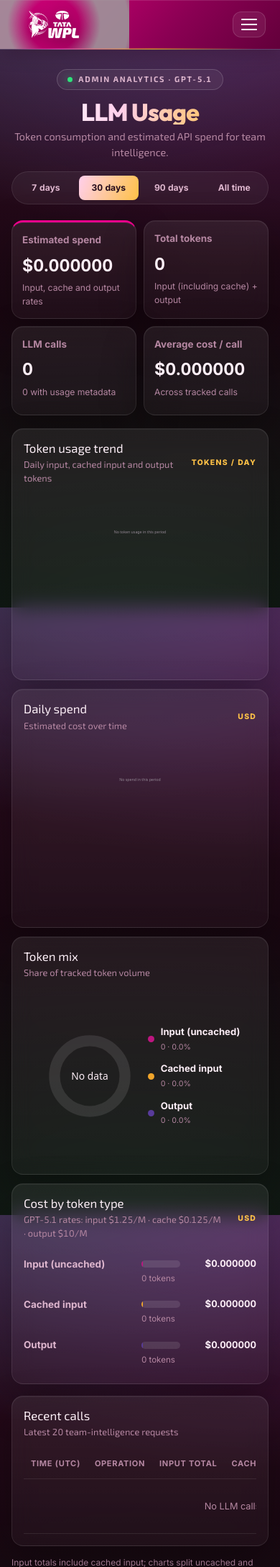
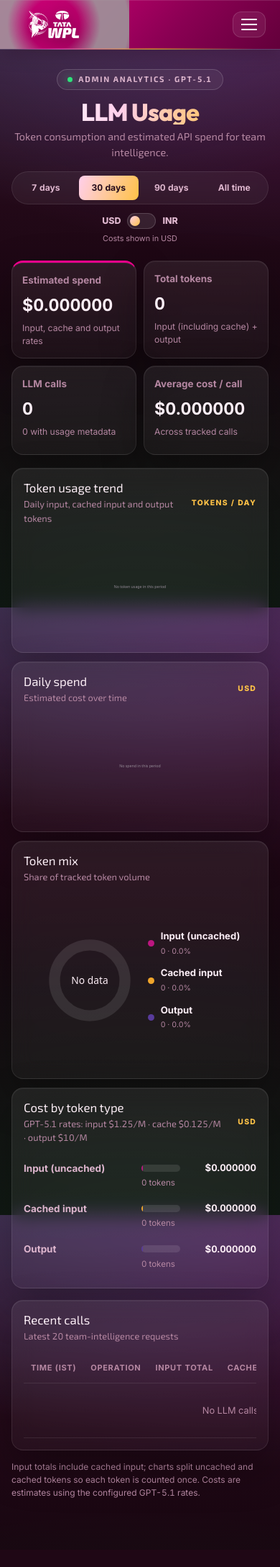
Before and after one commit to rakshith2000/TATA-WPL-2027, a Flask app: page /admin/llm-usage in a window 390 px wide. Shown: the top 2177 px of the page at 72% size. After the commit the page ends 2081 px from the top, so only its background shows below. Run offline with Flask 3, Linux system fonts and the light colour scheme; a user stored in the database is signed in; some libraries are stand-ins or nearby versions; grey boxes are pictures that could not be loaded.

Commit message:
Add currency conversion feature and update LLM usage dashboard
- Implemented USD to INR exchange rate fetching and conversion in the LLM usage dashboard.
- Added currency toggle for displaying costs in USD or INR.
- Enhanced chart interactions and tooltips for better user experience.
- Updated styles for improved layout and responsiveness.

```diff
--- a/WPL/routes/admin.py
+++ b/WPL/routes/admin.py
@@ -6,9 +6,11 @@ both re-stamp the standings rank and kick off a qualification refresh in the
 background once the table has moved.
 """
 import threading
-from flask import render_template, request, redirect, url_for, flash
+import requests
+from flask import current_app, render_template, request, redirect, url_for, flash, jsonify
 from flask_login import login_required
 from sqlalchemy.sql import text
+from forex_python.converter import RatesNotAvailableError
 
 from .. import db
 from ..main import main
@@ -19,7 +21,7 @@ from ..services.standings import update_rank_for_fixture, delete_rank_for_fixtur
 from ..services.results import (upMatchNormal, upMatchSuperOver, upMatchTied, upMatchAbandoned,
                                 upMatchDLS, delMatchNormal, delMatchSuperOver, delMatchTied,
                                 delMatchAbandoned, delMatchDLS)
-from ..services.llm_usage import dashboard_data
+from ..services.llm_usage import dashboard_data, usd_inr_rate
 
 # Everything an admin may name: the twenty league matches by number, and the two
 # playoff ties by the label they are stored under. Read off config rather than
@@ -285,3 +287,14 @@ def llm_usage():
     if period not in ('7d', '30d', '90d', 'all'):
         period = '30d'
     return render_template('llm_usage.html', usage=dashboard_data(period))
+
+
+@main.route('/admin/llm-usage/exchange-rate')
+@login_required
+def llm_usage_exchange_rate():
+    try:
+        rate = usd_inr_rate()
+    except (RatesNotAvailableError, requests.RequestException, ValueError):
+        current_app.logger.exception("Failed to fetch the USD/INR exchange rate.")
+        return jsonify({"error": "The current USD/INR exchange rate is unavailable."}), 502
+    return jsonify({"base": "USD", "quote": "INR", "rate": str(rate)})
--- a/WPL/static/css/llm-usage.css
+++ b/WPL/static/css/llm-usage.css
@@ -81,8 +81,47 @@
 .llm-panel__heading h2 { margin: 0 0 4px; font-size: 1.05rem; }
 .llm-panel__heading p { margin: 0; color: #837987; font-size: .8rem; }
 .llm-panel__unit { white-space: nowrap; font-size: .65rem; }
-.llm-chart { width: 100%; min-height: 240px; overflow: hidden; }
-.llm-chart svg { display: block; width: 100%; height: auto; overflow: visible; }
+.llm-chart {
+  position: relative;
+  width: 100%;
+  min-height: 0;
+  aspect-ratio: 20 / 9;
+  overflow: visible;
+  touch-action: pan-y;
+}
+.llm-chart svg { display: block; width: 100%; height: 100%; overflow: visible; }
+.llm-chart .llm-chart-hit-area { fill: transparent; pointer-events: all; }
+.llm-chart .llm-crosshair {
+  stroke: #ffc247;
+  stroke-width: 1.5;
+  stroke-dasharray: 4 4;
+  visibility: hidden;
+  pointer-events: none;
+}
+.llm-chart-tooltip {
+  position: absolute;
+  z-index: 3;
+  top: 8px;
+  display: grid;
+  gap: 5px;
+  min-width: 155px;
+  max-width: min(230px, calc(100% - 8px));
+  padding: 9px 11px;
+  border: 1px solid rgba(255, 255, 255, .18);
+  border-radius: 9px;
+  color: #fceef6;
+  background: rgba(25, 8, 19, .94);
+  box-shadow: 0 8px 22px rgba(0, 0, 0, .35);
+  font-size: .72rem;
+  line-height: 1.35;
+  pointer-events: none;
+  -webkit-backdrop-filter: blur(10px);
+  backdrop-filter: blur(10px);
+}
+.llm-chart-tooltip[hidden] { display: none; }
+.llm-chart-tooltip > strong { color: #ffc247; font-size: .76rem; }
+.llm-chart-tooltip > span { display: flex; align-items: center; gap: 6px; white-space: nowrap; }
+.llm-chart-tooltip i { width: 7px; height: 7px; flex: none; border-radius: 50%; }
 .llm-chart text, .llm-donut text { fill: #8a7f8e; font: 11px system-ui, sans-serif; }
 .llm-chart .llm-axis { stroke: #eee8ef; stroke-width: 1; }
 .llm-chart .llm-line { fill: none; stroke: #bd1680; stroke-width: 3; stroke-linejoin: round; stroke-linecap: round; }
@@ -139,6 +178,7 @@
   .llm-periods a { flex: 1; padding: 8px 4px; font-size: .76rem; text-align: center; }
   .llm-donut-wrap { gap: 12px; }
   .llm-donut svg { width: 138px; height: 138px; }
+  .llm-chart-tooltip { top: 5px; padding: 7px 9px; font-size: .68rem; }
 }
 
 /* Match the dark, glassy WPL pages (fixtures and points table). */
@@ -278,3 +318,84 @@ body {
 @media (max-width: 620px) {
   .llm-page { padding: 24px 0 30px; }
 }
+
+.llm-header__controls {
+  display: flex;
+  flex-wrap: wrap;
+  justify-content: center;
+  align-items: center;
+  gap: 12px;
+}
+
+.llm-currency-control {
+  display: grid;
+  justify-items: center;
+  gap: 5px;
+  min-width: 155px;
+}
+
+.llm-currency-control small {
+  min-height: 1em;
+  color: var(--llm-ink-3);
+  font-size: .68rem;
+}
+
+.llm-currency-toggle {
+  position: relative;
+  display: inline-flex;
+  align-items: center;
+  gap: 9px;
+  margin: 0;
+  color: var(--llm-ink-2);
+  font-size: .78rem;
+  font-weight: 800;
+  cursor: pointer;
+}
+
+.llm-currency-toggle input {
+  position: absolute;
+  width: 1px;
+  height: 1px;
+  overflow: hidden;
+  clip: rect(0, 0, 0, 0);
+  white-space: nowrap;
+}
+
+.llm-currency-toggle__track {
+  display: inline-flex;
+  align-items: center;
+  width: 40px;
+  height: 22px;
+  padding: 3px;
+  border: 1px solid var(--llm-line-2);
+  border-radius: 99px;
+  background: rgba(255, 255, 255, .09);
+  transition: background .2s ease, border-color .2s ease;
+}
+
+.llm-currency-toggle__track > span {
+  width: 14px;
+  height: 14px;
+  border-radius: 50%;
+  background: linear-gradient(135deg, #ffcfec, #ffc247);
+  transition: transform .2s ease;
+}
+
+.llm-currency-toggle input:checked + .llm-currency-toggle__track {
+  border-color: rgba(255, 194, 71, .55);
+  background: rgba(236, 0, 140, .3);
+}
+
+.llm-currency-toggle input:checked + .llm-currency-toggle__track > span {
+  transform: translateX(18px);
+}
+
+.llm-currency-toggle input:focus-visible + .llm-currency-toggle__track {
+  outline: 2px solid #ffc247;
+  outline-offset: 3px;
+}
+
+.llm-currency-toggle input:disabled + .llm-currency-toggle__track {
+  opacity: .55;
+  cursor: progress;
+}
--- a/WPL/static/js/llm-usage.js
+++ b/WPL/static/js/llm-usage.js
@@ -6,26 +6,116 @@
 
   var colors = { input: "#bd1680", cached: "#f0a52b", output: "#583b9b" };
   var labels = { input: "Input (uncached)", cached: "Cached input", output: "Output" };
+  var chartX = { start: 74, end: 786, top: 50, bottom: 292 };
+  var chartWidth = chartX.end - chartX.start;
+  var chartHeight = chartX.bottom - chartX.top;
   var number = new Intl.NumberFormat();
+  var currency = "USD";
+  var usdInrRate = null;
   var money = function (value) {
-    return "$" + Number(value || 0).toFixed(6);
+    var amount = Number(value || 0);
+    if (currency === "INR" && usdInrRate) {
+      return new Intl.NumberFormat("en-IN", {
+        style: "currency",
+        currency: "INR",
+        minimumFractionDigits: 2,
+        maximumFractionDigits: 6
+      }).format(amount * usdInrRate);
+    }
+    return "$" + amount.toFixed(6);
   };
   var shortDate = function (value) {
     var date = new Date(value + "T00:00:00Z");
     return date.toLocaleDateString(undefined, { month: "short", day: "numeric", timeZone: "UTC" });
   };
-  var svgStart = '<svg viewBox="0 0 800 260" role="presentation" xmlns="http://www.w3.org/2000/svg">';
+  var svgStart = '<svg viewBox="0 0 800 360" role="presentation" xmlns="http://www.w3.org/2000/svg">';
   var chartEnd = "</svg>";
 
   function chartGrid(maxValue, format) {
     var grid = "";
     for (var i = 0; i <= 4; i++) {
-      var y = 206 - i * 44;
+      var y = chartX.bottom - i * chartHeight / 4;
       var value = maxValue * i / 4;
-      grid += '<line class="llm-axis" x1="58" y1="' + y + '" x2="786" y2="' + y + '"></line>';
-      grid += '<text x="50" y="' + (y + 4) + '" text-anchor="end">' + format(value) + "</text>";
+      grid += '<line class="llm-axis" x1="' + chartX.start + '" y1="' + y + '" x2="' + chartX.end + '" y2="' + y + '"></line>';
+      grid += '<text x="66" y="' + (y + 4) + '" text-anchor="end">' + format(value) + "</text>";
     }
     return grid;
+  }
+
+  function attachChartInteraction(target, points, xForIndex, getRows) {
+    var svg = target.querySelector("svg");
+    if (!svg || !points.length) return;
+
+    svg.insertAdjacentHTML("beforeend",
+      '<rect class="llm-chart-hit-area" x="' + chartX.start + '" y="' + chartX.top +
+      '" width="' + chartWidth + '" height="' + (chartX.bottom - chartX.top + 28) +
+      '"></rect><line class="llm-crosshair" x1="0" y1="' + chartX.top +
+      '" x2="0" y2="' + chartX.bottom + '"></line>'
+    );
+    var crosshair = svg.querySelector(".llm-crosshair");
+    var tooltip = document.createElement("div");
+    tooltip.className = "llm-chart-tooltip";
+    tooltip.hidden = true;
+    tooltip.setAttribute("role", "status");
+    tooltip.setAttribute("aria-live", "polite");
+    target.appendChild(tooltip);
+    var lastPointerType = "mouse";
+
+    function showValue(clientX, pointerType) {
+      lastPointerType = pointerType || "mouse";
+      var bounds = svg.getBoundingClientRect();
+      if (!bounds.width) return;
+      var viewX = (clientX - bounds.left) / bounds.width * 800;
+      var index = 0;
+      var minDistance = Infinity;
+      points.forEach(function (point, candidate) {
+        var distance = Math.abs(xForIndex(candidate) - viewX);
+        if (distance < minDistance) {
+          minDistance = distance;
+          index = candidate;
+        }
+      });
+
+      var x = xForIndex(index);
+      crosshair.setAttribute("x1", x);
+      crosshair.setAttribute("x2", x);
+      crosshair.style.visibility = "visible";
+
+      tooltip.replaceChildren();
+      var date = document.createElement("strong");
+      date.textContent = shortDate(points[index].date);
+      tooltip.appendChild(date);
+      getRows(points[index]).forEach(function (row) {
+        var line = document.createElement("span");
+        if (row.color) {
+          var dot = document.createElement("i");
+          dot.style.backgroundColor = row.color;
+          line.appendChild(dot);
+        }
+        var label = document.createElement("span");
+        label.textContent = row.label + ": " + row.value;
+        line.appendChild(label);
+        tooltip.appendChild(line);
+      });
+
+      var localX = x / 800 * bounds.width;
+      var tooltipWidth = tooltip.offsetWidth || 180;
+      var left = Math.max(4, Math.min(bounds.width - tooltipWidth - 4, localX - tooltipWidth / 2));
+      tooltip.style.left = left + "px";
+      tooltip.hidden = false;
+    }
+
+    svg.addEventListener("pointermove", function (event) {
+      showValue(event.clientX, event.pointerType);
+    });
+    svg.addEventListener("pointerdown", function (event) {
+      showValue(event.clientX, event.pointerType);
+    });
+    svg.addEventListener("pointerleave", function () {
+      if (lastPointerType === "touch") return;
+      crosshair.style.visibility = "hidden";
+      tooltip.hidden = true;
+    });
   }
 
   function renderTokenTrend() {
@@ -33,18 +123,18 @@
     var points = data.daily;
     var maxValue = Math.max.apply(null, points.map(function (p) { return p.total; }).concat([0]));
     if (!points.length || maxValue === 0) {
-      target.innerHTML = svgStart + '<text class="llm-empty-chart" x="400" y="130" text-anchor="middle">No token usage in this period</text>' + chartEnd;
+      target.innerHTML = svgStart + '<text class="llm-empty-chart" x="400" y="180" text-anchor="middle">No token usage in this period</text>' + chartEnd;
       return;
     }
     maxValue = Math.ceil(maxValue / 4) * 4 || 4;
-    var step = 728 / points.length;
+    var step = chartWidth / points.length;
     var width = Math.min(20, step * 0.58);
     var svg = svgStart + chartGrid(maxValue, function (n) { return number.format(Math.round(n)); });
     points.forEach(function (point, index) {
-      var x = 58 + index * step + (step - width) / 2;
-      var y = 206;
+      var x = chartX.start + index * step + (step - width) / 2;
+      var y = chartX.bottom;
       [["input", colors.input], ["cached", colors.cached], ["output", colors.output]].forEach(function (item) {
-        var height = point[item[0]] / maxValue * 176;
+        var height = point[item[0]] / maxValue * chartHeight;
         if (height > 0) {
           y -= height;
           svg += '<rect x="' + x.toFixed(2) + '" y="' + y.toFixed(2) + '" width="' + width.toFixed(2) + '" height="' + height.toFixed(2) + '" rx="2" fill="' + item[1] + '"><title>' +
@@ -52,10 +142,23 @@
         }
       });
       if (index % Math.max(1, Math.ceil(points.length / 7)) === 0 || index === points.length - 1) {
-        svg += '<text x="' + (x + width / 2).toFixed(2) + '" y="230" text-anchor="middle">' + shortDate(point.date) + "</text>";
+        svg += '<text x="' + (x + width / 2).toFixed(2) + '" y="326" text-anchor="middle">' + shortDate(point.date) + "</text>";
       }
     });
     target.innerHTML = svg + chartEnd;
+    attachChartInteraction(
+      target,
+      points,
+      function (index) { return chartX.start + (index + 0.5) * step; },
+      function (point) {
+        return [
+          { label: labels.input, value: number.format(point.input), color: colors.input },
+          { label: labels.cached, value: number.format(point.cached), color: colors.cached },
+          { label: labels.output, value: number.format(point.output), color: colors.output },
+          { label: "Total", value: number.format(point.total) }
+        ];
+      }
+    );
   }
 
   function renderCostTrend() {
@@ -64,27 +167,40 @@
     var values = points.map(function (p) { return p.input_cost + p.cache_cost + p.output_cost; });
     var maxValue = Math.max.apply(null, values.concat([0]));
     if (!points.length || maxValue === 0) {
-      target.innerHTML = svgStart + '<text class="llm-empty-chart" x="400" y="130" text-anchor="middle">No spend in this period</text>' + chartEnd;
+      target.innerHTML = svgStart + '<text class="llm-empty-chart" x="400" y="180" text-anchor="middle">No spend in this period</text>' + chartEnd;
       return;
     }
     var upper = maxValue * 1.15;
-    var step = points.length > 1 ? 728 / (points.length - 1) : 728;
+    var step = points.length > 1 ? chartWidth / (points.length - 1) : chartWidth;
     var coords = values.map(function (value, i) {
-      return { x: 58 + (points.length > 1 ? i * step : 364), y: 206 - value / upper * 176 };
+      return {
+        x: chartX.start + (points.length > 1 ? i * step : chartWidth / 2),
+        y: chartX.bottom - value / upper * chartHeight
+      };
     });
     var path = coords.map(function (point, i) { return (i ? "L" : "M") + point.x + " " + point.y; }).join(" ");
-    var area = path + " L " + coords[coords.length - 1].x + " 206 L " + coords[0].x + " 206 Z";
+    var area = path + " L " + coords[coords.length - 1].x + " " + chartX.bottom +
+      " L " + coords[0].x + " " + chartX.bottom + " Z";
     var svg = svgStart + '<defs><linearGradient id="costFill" x1="0" x2="0" y1="0" y2="1"><stop offset="0" stop-color="#bd1680" stop-opacity=".24"/><stop offset="1" stop-color="#bd1680" stop-opacity="0"/></linearGradient></defs>';
-    svg += chartGrid(upper, function (n) { return "$" + n.toFixed(6); });
+    svg += chartGrid(upper, money);
     svg += '<path class="llm-area" d="' + area + '"></path><path class="llm-line" d="' + path + '"></path>';
     coords.forEach(function (point, i) {
       svg += '<circle class="llm-point" cx="' + point.x + '" cy="' + point.y + '" r="3.5"><title>' +
         shortDate(points[i].date) + ": " + money(values[i]) + "</title></circle>";
       if (i % Math.max(1, Math.ceil(points.length / 7)) === 0 || i === points.length - 1) {
-        svg += '<text x="' + point.x + '" y="230" text-anchor="middle">' + shortDate(points[i].date) + "</text>";
+        svg += '<text x="' + point.x + '" y="326" text-anchor="middle">' + shortDate(points[i].date) + "</text>";
       }
     });
     target.innerHTML = svg + chartEnd;
+    attachChartInteraction(
+      target,
+      points,
+      function (index) { return coords[index].x; },
+      function (point) {
+        var cost = point.input_cost + point.cache_cost + point.output_cost;
+        return [{ label: "Estimated spend", value: money(cost), color: colors.input }];
+      }
+    );
   }
 
   function renderTokenMix() {
@@ -134,8 +250,66 @@
     }).join("");
   }
 
+  function updateCurrencyDisplay() {
+    document.getElementById("totalCost").textContent = money(data.total_cost);
+    document.getElementById("averageCost").textContent = money(data.average_cost);
+    document.querySelectorAll(".llm-cost-value").forEach(function (element) {
+      element.textContent = money(Number(element.getAttribute("data-usd")));
+    });
+    document.getElementById("dailyCostUnit").textContent = currency;
+    document.getElementById("breakdownCostUnit").textContent = currency;
+    renderCostTrend();
+    renderCostBreakdown();
+  }
+
+  var currencyToggle = document.getElementById("currencyToggle");
+  var exchangeRateStatus = document.getElementById("exchangeRate");
+  currencyToggle.addEventListener("change", function () {
+    if (!currencyToggle.checked) {
+      currency = "USD";
+      exchangeRateStatus.textContent = "Costs shown in USD";
+      updateCurrencyDisplay();
+      return;
+    }
+
+    currencyToggle.disabled = true;
+    exchangeRateStatus.textContent = "Fetching current exchange rate...";
+    fetch("/admin/llm-usage/exchange-rate", {
+      headers: { Accept: "application/json" },
+      credentials: "same-origin"
+    })
+      .then(function (response) {
+        if (!response.ok) {
+          return response.json().then(function (body) {
+            throw new Error(body.error || "Unable to fetch the current USD/INR rate.");
+          });
+        }
+        return response.json();
+      })
+      .then(function (body) {
+        var rate = Number(body.rate);
+        if (body.base !== "USD" || body.quote !== "INR" || !Number.isFinite(rate) || rate <= 0) {
+          throw new Error("The exchange-rate response was invalid.");
+        }
+        usdInrRate = rate;
+        currency = "INR";
+        exchangeRateStatus.textContent = "1 USD = " +
+          new Intl.NumberFormat("en-IN", { maximumFractionDigits: 4 }).format(rate) +
+          " INR · forex-python";
+        updateCurrencyDisplay();
+      })
+      .catch(function (error) {
+        currencyToggle.checked = false;
+        currency = "USD";
+        exchangeRateStatus.textContent = error.message + " Showing USD.";
+        updateCurrencyDisplay();
+      })
+      .finally(function () {
+        currencyToggle.disabled = false;
+      });
+  });
+
   renderTokenTrend();
-  renderCostTrend();
   renderTokenMix();
-  renderCostBreakdown();
+  updateCurrencyDisplay();
 }());
--- a/WPL/templates/llm_usage.html
+++ b/WPL/templates/llm_usage.html
@@ -17,6 +17,7 @@
       <h1>LLM Usage</h1>
       <p>Token consumption and estimated API spend for team intelligence.</p>
     </div>
+    <div class="llm-header__controls">
       <nav class="llm-periods" aria-label="Select reporting period">
         {% for period in usage.periods %}
         <a href="{{ url_for('main.llm_usage', period=period) }}"
@@ -25,6 +26,16 @@
         </a>
         {% endfor %}
       </nav>
+      <div class="llm-currency-control">
+        <label class="llm-currency-toggle" for="currencyToggle">
+          <span>USD</span>
+          <input type="checkbox" id="currencyToggle" aria-label="Show costs in Indian rupees">
+          <span class="llm-currency-toggle__track" aria-hidden="true"><span></span></span>
+          <span>INR</span>
+        </label>
+        <small id="exchangeRate" role="status" aria-live="polite">Costs shown in USD</small>
+      </div>
+    </div>
   </header>
 
   {% if usage.untracked_calls %}
@@ -37,7 +48,7 @@
   <section class="llm-kpis" aria-label="Usage summary">
     <article class="llm-kpi llm-kpi--spend">
       <span class="llm-kpi__label">Estimated spend</span>
-      <strong>${{ '%.6f'|format(usage.total_cost) }}</strong>
+      <strong id="totalCost">${{ '%.6f'|format(usage.total_cost) }}</strong>
       <small>Input, cache and output rates</small>
     </article>
     <article class="llm-kpi">
@@ -52,7 +63,7 @@
     </article>
     <article class="llm-kpi">
       <span class="llm-kpi__label">Average cost / call</span>
-      <strong>${{ '%.6f'|format(usage.average_cost) }}</strong>
+      <strong id="averageCost">${{ '%.6f'|format(usage.average_cost) }}</strong>
       <small>Across tracked calls</small>
     </article>
   </section>
@@ -75,7 +86,7 @@
           <h2>Daily spend</h2>
           <p>Estimated cost over time</p>
         </div>
-        <span class="llm-panel__unit">USD</span>
+        <span class="llm-panel__unit" id="dailyCostUnit">USD</span>
       </div>
       <div class="llm-chart" id="costTrend" role="img" aria-label="Daily estimated API cost line chart"></div>
     </article>
@@ -99,7 +110,7 @@
           <h2>Cost by token type</h2>
           <p>GPT-5.1 rates: input $1.25/M · cache $0.125/M · output $10/M</p>
         </div>
-        <span class="llm-panel__unit">USD</span>
+        <span class="llm-panel__unit" id="breakdownCostUnit">USD</span>
       </div>
       <div id="costBreakdown" class="llm-cost-breakdown"></div>
     </article>
@@ -116,7 +127,7 @@
       <table class="llm-table">
         <thead>
           <tr>
-            <th scope="col">Time (UTC)</th>
+            <th scope="col">Time (IST)</th>
             <th scope="col">Operation</th>
             <th scope="col">Input total</th>
             <th scope="col">Cache</th>
@@ -135,7 +146,11 @@
             <td>{{ "{:,}".format(call.cached_tokens) }}</td>
             <td>{{ "{:,}".format(call.output_tokens) }}</td>
             <td>{{ "{:,}".format(call.total_tokens) }}</td>
-            <td>{{ '$%.6f'|format(call.cost_usd) if call.usage_available else '—' }}</td>
+            <td>
+              {% if call.usage_available %}
+              <span class="llm-cost-value" data-usd="{{ call.cost_usd }}">{{ '$%.6f'|format(call.cost_usd) }}</span>
+              {% else %}—{% endif %}
+            </td>
             <td>
               <span class="llm-status {{ 'llm-status--ok' if call.usage_available else 'llm-status--missing' }}">
                 {{ 'Tracked' if call.usage_available else 'Unavailable' }}
--- a/requirements.txt
+++ b/requirements.txt
@@ -22,3 +22,4 @@ webauthn
 passlib
 lxml
 cloudscraper
+forex-python>=1.9.2,<2
```
Also changed, not shown: WPL/services/llm_usage.py (+68 -8 lines). Lines whose indentation alone changed are shown as unchanged.
